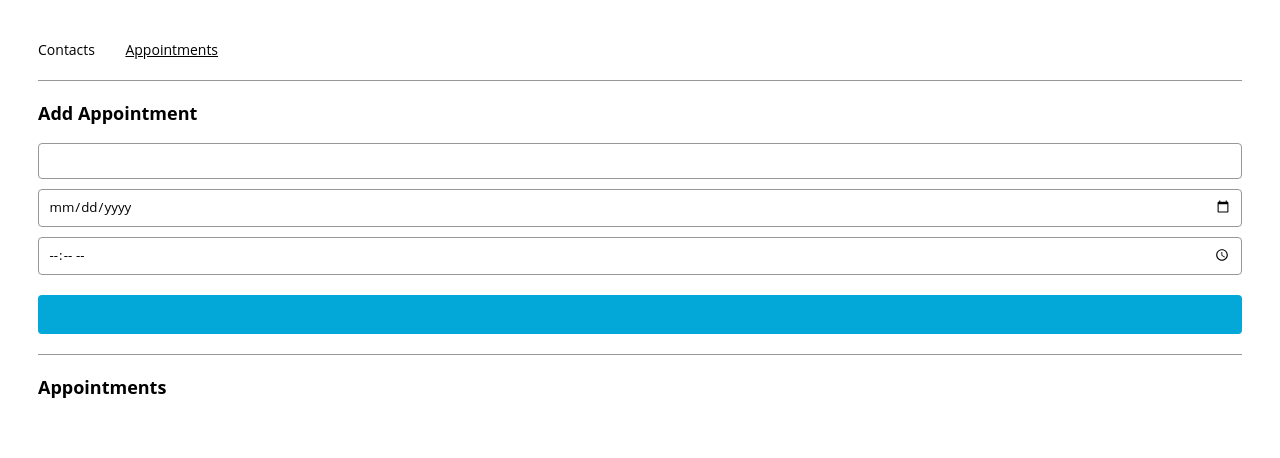
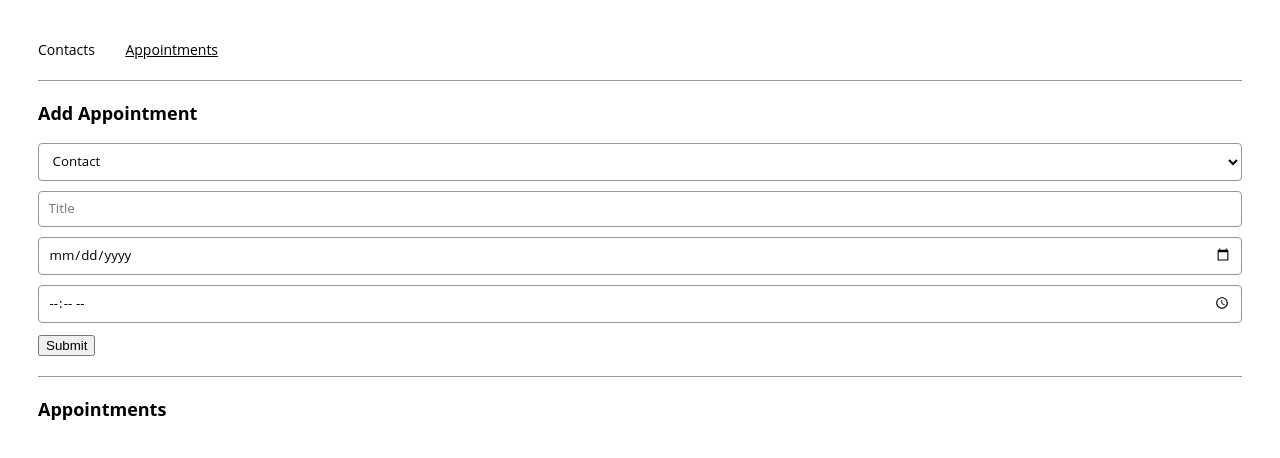
Before and after one commit to lucitemple/react-challenge-start, a React (Create React App) app: page /appointments in a window 1280 px wide. Shown: the top 458 px of the page. Built offline with nearby package versions, Linux system fonts and the light colour scheme.

Commit message:
ContactPicker component

```diff
--- a/src/components/appointmentForm/AppointmentForm.js
+++ b/src/components/appointmentForm/AppointmentForm.js
@@ -13,6 +13,7 @@ export const AppointmentForm = ({
   setTime,
   handleSubmit,
 }) => {
+  // get todays date to be used as input min
   const getTodayString = () => {
     const [month, day, year] = new Date()
       .toLocaleDateString("en-US")
@@ -22,16 +23,21 @@ export const AppointmentForm = ({
 
   return (
     <>
-      <ContactPicker onChange={(target) => setContact(target.value)} />
       <form className="AppointmentForm" onSubmit={handleSubmit}>
+        <ContactPicker
+          contacts={contacts}
+          onChange={(target) => setContact(target.value)}
+        />
         <input
           type="text"
           value={title}
+          placeholder="Title"
           onChange={(target) => setTitle(target.value)}
         />
         <input
           type="date"
           value={date}
+          min={getTodayString()}
           onChange={(target) => setDate(target.value)}
         />
         <input
@@ -39,7 +45,7 @@ export const AppointmentForm = ({
           value={time}
           onChange={(target) => setTime(target.value)}
         />
-        <input type="submit" value={handleSubmit}/>
+        <button>Submit</button>
       </form>
     </>
   );
--- a/src/components/contactPicker/ContactPicker.js
+++ b/src/components/contactPicker/ContactPicker.js
@@ -1,7 +1,13 @@
 import React from "react";
 
-export const ContactPicker = () => {
+export const ContactPicker = ({onChange, contacts}) => {
   return (
-    ContactPicker
+    <>
+    <label htmlFor="contacts"></label>
+      <select name="contacts" id="contacts" onChange={onChange}>
+        <option value="no contact selected">Contact</option>
+        { contacts && contacts.map((contact) => <option>{contact.name}</option>)}
+      </select>
+    </>
   );
 };
```
